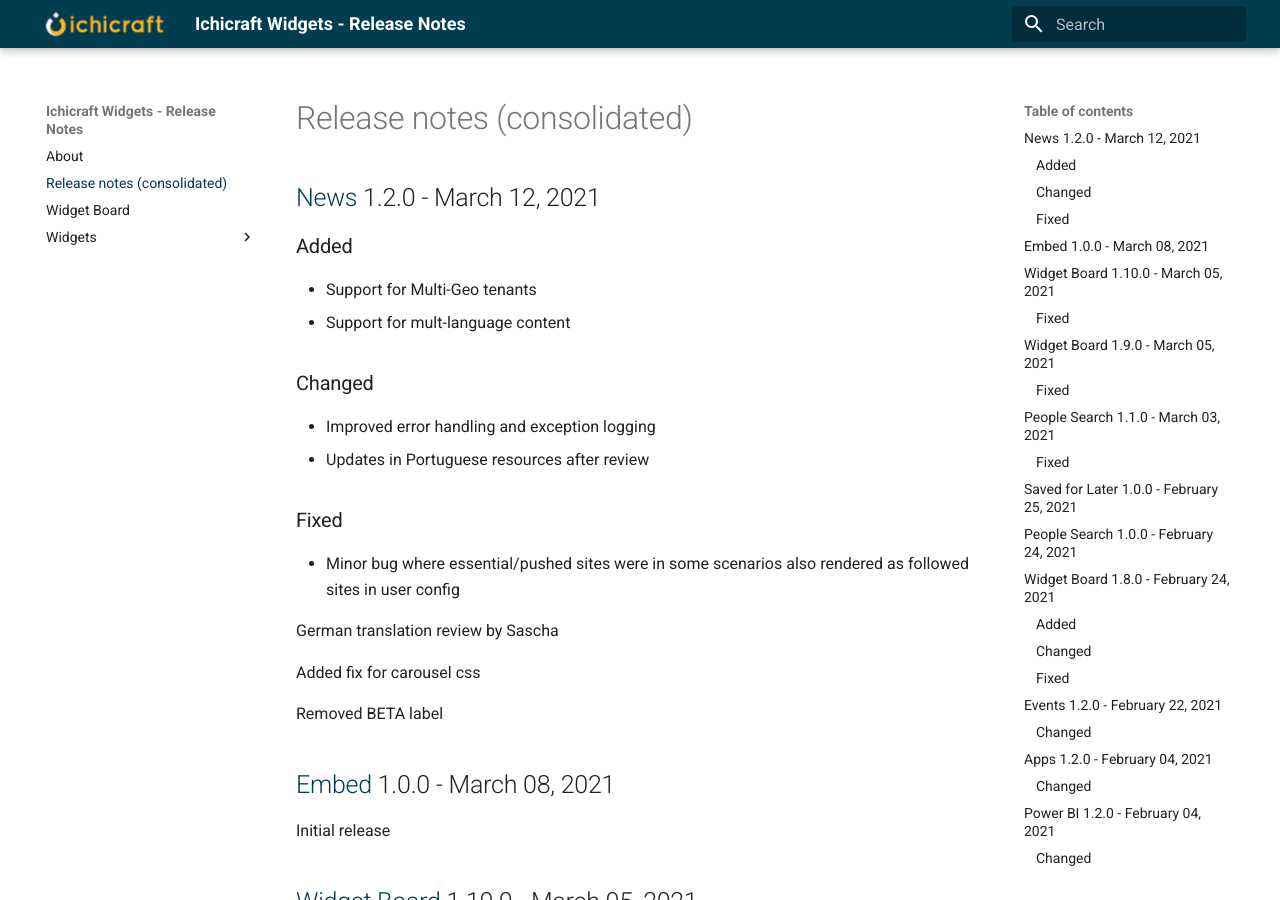
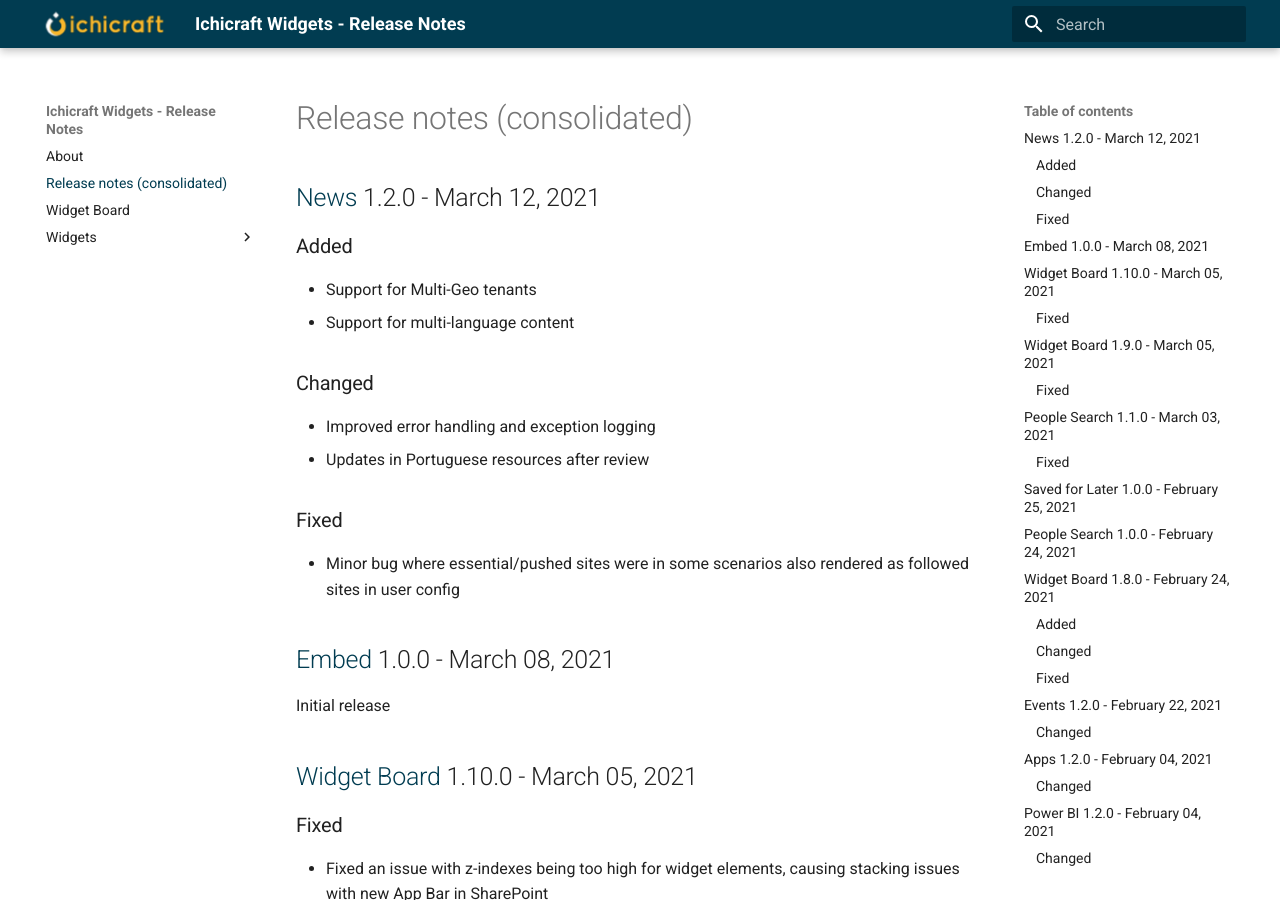
Before and after one commit to ichicraft/widgets-docs, an MkDocs documentation site: the page built from docs/Release-notes-(consolidated).md, in a window 1280 px wide and 900 px high. Built offline with MkDocs 1.6.1 and Material for MkDocs 9.7.7, drawn with Linux system fonts in a browser that asks for light colours.

Commit message:
typos again

```diff
--- a/docs/Release-notes-(consolidated).md
+++ b/docs/Release-notes-(consolidated).md
@@ -2,7 +2,7 @@
 
 ### Added
 - Support for Multi-Geo tenants
-- Support for mult-language content
+- Support for multi-language content
 
 ### Changed
 - Improved error handling and exception logging
@@ -10,28 +10,6 @@
 
 ### Fixed
 - Minor bug where essential/pushed sites were in some scenarios also rendered as followed sites in user config
-
-German translation review by Sascha
-
-
-
-Added fix for carousel css
-
-
-
-
-
-
-
-Removed BETA label
-
-
-
-
-
-
-
-
 
 ## [Embed](./Widgets/Embed.md) 1.0.0 - March 08, 2021
 
```
Also changed, not shown: docs/Widgets/News.md (+0 -22 lines).
